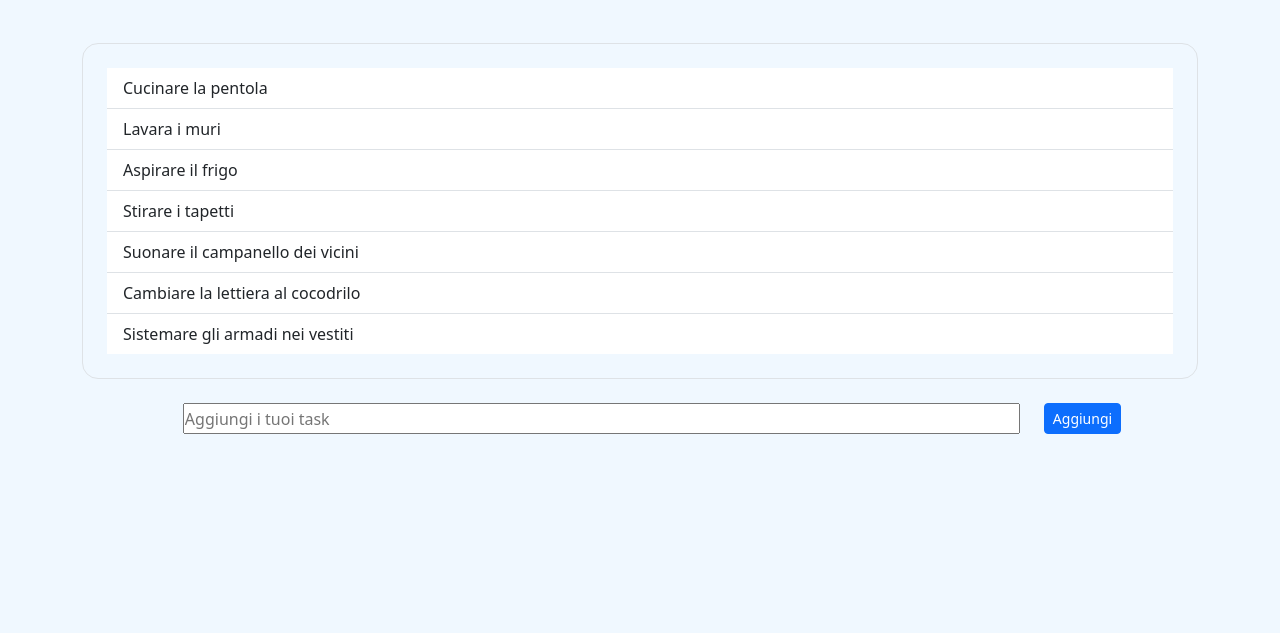
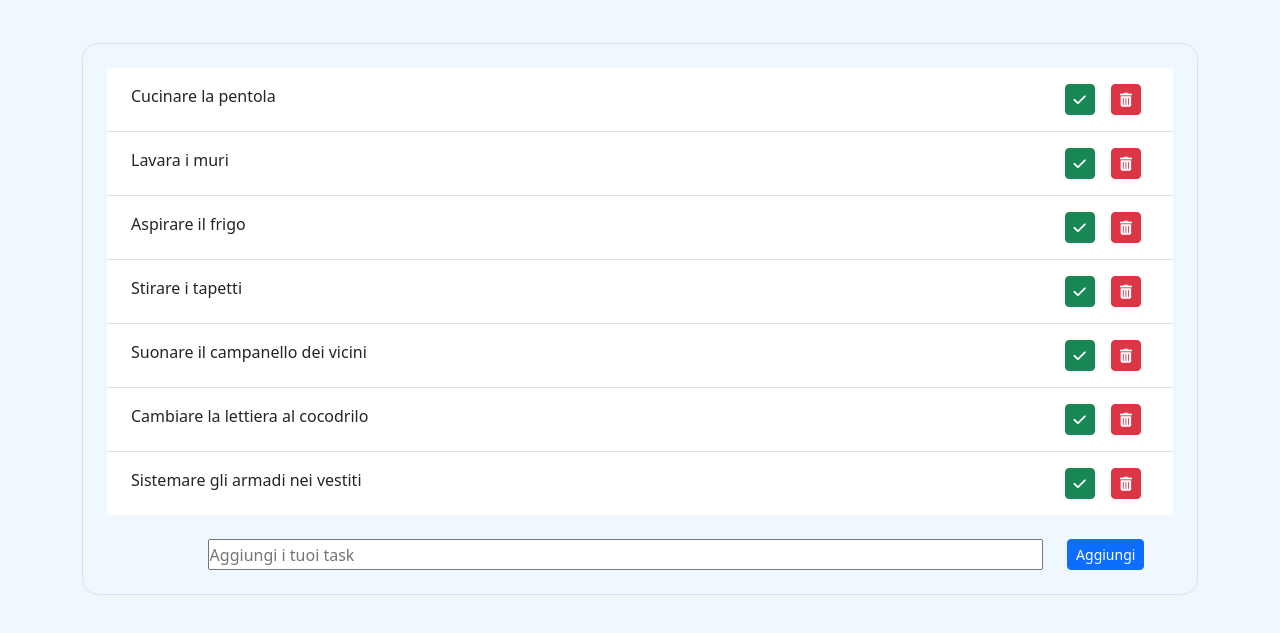
Before and after one commit to EugeniuPeruzzi/vue-todolist, a plain HTML site: page index.html in a window 1280 px wide. Shown: the part 101-734 px from the top of the page. Drawn offline with nearby package versions, Linux system fonts and the light colour scheme.

Commit message:
dond delete task and done task

```diff
--- a/css/style.css
+++ b/css/style.css
@@ -7,3 +7,7 @@
 body{
     background-color: aliceblue;
 }
+
+.done-item{
+    text-decoration: line-through;
+}
--- a/index.html
+++ b/index.html
@@ -7,6 +7,7 @@
     <meta name="viewport" content="width=device-width, initial-scale=1.0" />
     <title>Toboolist Vue Js</title>
     <link href="https://cdn.jsdelivr.net/npm/bootstrap@5.3.0/dist/css/bootstrap.min.css" rel="stylesheet" integrity="sha384-9ndCyUaIbzAi2FUVXJi0CjmCapSmO7SnpJef0486qhLnuZ2cdeRhO02iuK6FUUVM" crossorigin="anonymous">
+    <link rel="stylesheet" href="https://cdnjs.cloudflare.com/ajax/libs/font-awesome/6.4.0/css/all.min.css" integrity="sha512-iecdLmaskl7CVkqkXNQ/ZH/XLlvWZOJyj7Yy7tcenmpD1ypASozpmT/E0iPtmFIB46ZmdtAc9eNBvH0H/ZpiBw==" crossorigin="anonymous" referrerpolicy="no-referrer" />
     <link rel="stylesheet" href="./css/style.css" />
 </head>
 
@@ -22,12 +23,23 @@
                         </div>
                         <div class="list-content border rounded-4 mt-5">
                             <ul class="list-group list-group-flush m-4">
-                                <li class="list-group-item" v-for="(list, index) in objsList">{{list.text}}</li>
+                                <li class="list-group-item " v-for="(list, index) in objsList">
+                                    <div class="d-flex justify-content-between p-2">
+                                        <div class="list" v-text="list.text" :class="list.done ? 'done-item' : '' " ></div>
+                                        <div class="btn-container">
+                                            <button class="btn btn-sm mx-2" @click="taskDone(index)" :class="list.done ? 'btn-dark' : 'btn-success' ">
+                                                <i class="fa-solid" :class="list.done ? 'fa-xmark' : 'fa-check' "></i>
+                                            </button>
+
+                                            <button class="btn btn-danger btn-sm mx-2"><i class="fa-solid fa-trash-can"></i></button>
+                                        </div>
+                                    </div>
+                                </li>
                             </ul>
-                        </div>
-                        <div class="col-12 mt-4 d-flex justify-content-center">
-                            <input class="w-75 mx-4" id="add-task" type="text" placeholder="Aggiungi i tuoi task" >
-                            <button class="btn btn-primary btn-sm">Aggiungi</button>
+                            <div class="col-12 m-4 d-flex justify-content-center">
+                                <input class="w-75 mx-4" id="add-task" type="text" placeholder="Aggiungi i tuoi task" >
+                                <button class="btn btn-primary btn-sm">Aggiungi</button>
+                            </div>
                         </div>
                     </div>
                 </div>
--- a/js/script.js
+++ b/js/script.js
@@ -35,6 +35,12 @@ createApp({
           done : false
         },
       ]
+    };
+  },
+
+  methods: {
+    taskDone(index){
+      this.objsList[index].done = !this.objsList[index].done
     }
-  }
+  },
 }).mount('#app')
```
